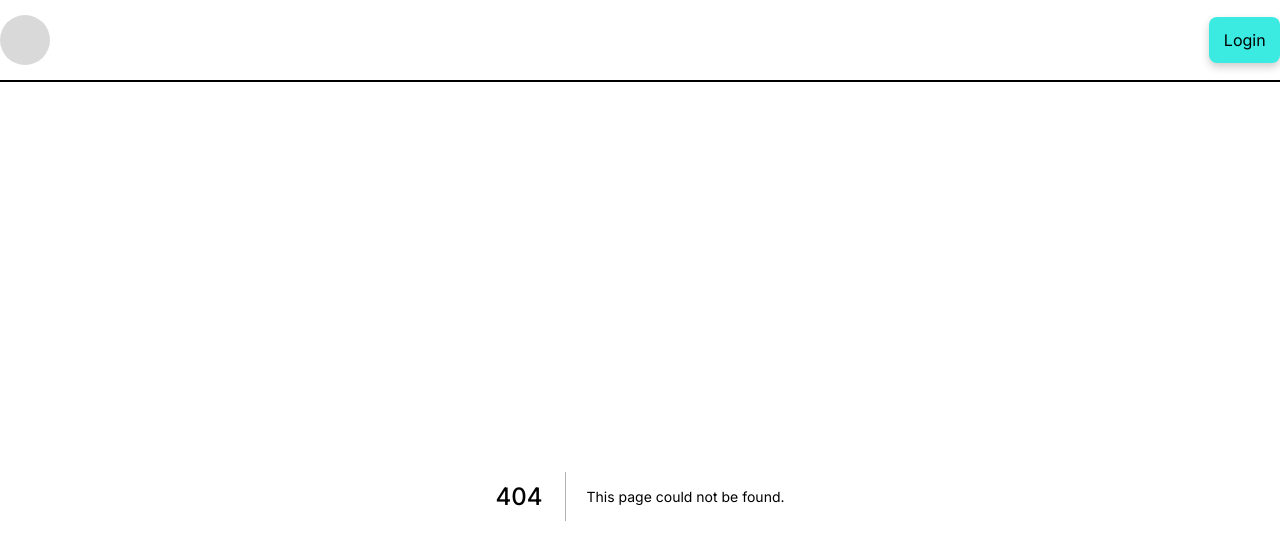
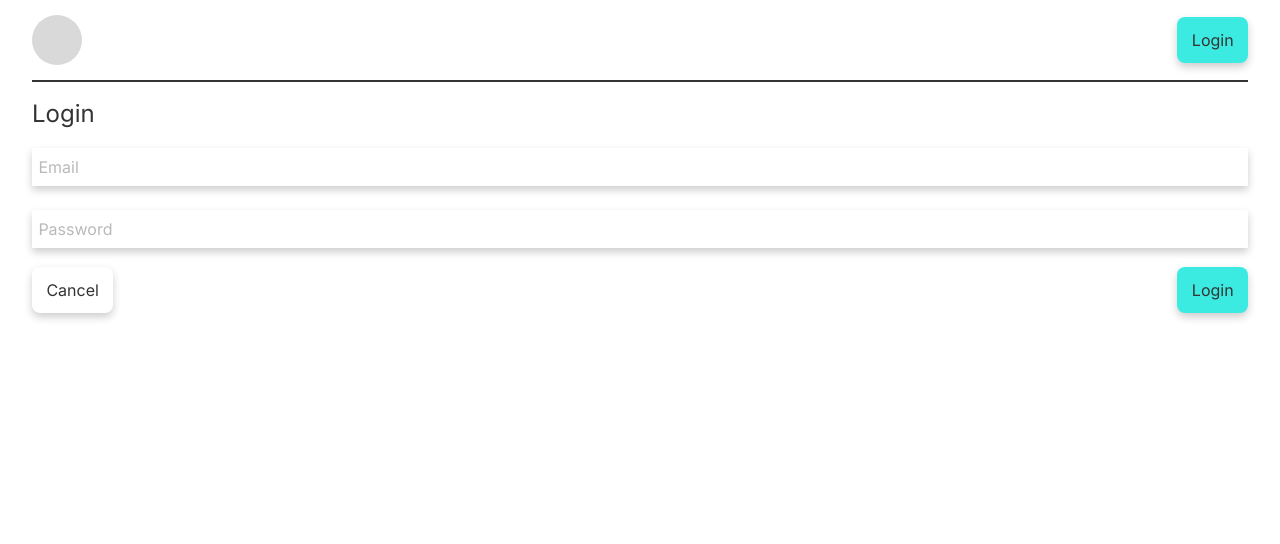
Before and after one commit to LeftsideMartian/family-tracker, a Next.js app: page /login in a window 1280 px wide. Before the commit this address had no page. Shown: the top 544 px of the page. Built offline with nearby package versions, Linux system fonts and the light colour scheme.

Commit message:
Feat: Login page and FloatingLabelInput component

```diff
--- a/src/app/globals.css
+++ b/src/app/globals.css
@@ -1,4 +1,5 @@
 @import url('https://fonts.googleapis.com/css2?family=Inter:ital,opsz,wght@0,14..32,100..900;1,14..32,100..900&family=Montserrat:ital,wght@0,100..900;1,100..900&family=Poppins:wght@300;400;500;700&display=swap');
+
 @import 'tailwindcss';
 
 * {
@@ -8,6 +9,7 @@
     font-family: 'Inter', sans-serif;
     font-weight: 400;
     font-style: normal;
+    color: var(--color-black);
 }
 
 :root {
@@ -15,6 +17,8 @@
     --color-primary: #3bebe2;
     --color-warning: #fadc79;
     --color-error: #fa7979;
+    --color-grey: rgb(185, 185, 185);
+    --color-black: rgb(52, 52, 52);
     --bg-page: #ffffff;
 
     /* Margins */
@@ -39,8 +43,11 @@ h2 {
     font-size: var(--font-size-h2);
 }
 
+.pageHeading {
+    padding-bottom: 1rem;
+}
+
 .btn {
-    background-color: var(--color-primary);
     padding: 0.7em 0.9em;
     border-radius: 0.5rem;
     font-size: 1rem;
@@ -49,3 +56,12 @@ h2 {
 
     cursor: pointer;
 }
+
+.btn-primary {
+    background-color: var(--color-primary);
+}
+
+.btnGroup {
+    display: flex;
+    justify-content: space-between;
+}
--- a/src/app/layout.tsx
+++ b/src/app/layout.tsx
@@ -1,5 +1,5 @@
 import Header from '@/components/Header';
-import '@/app/globals.css';
+import './globals.css';
 
 export default function RootLayout({
     children,
--- /dev/null
+++ b/src/app/login/page.tsx
@@ -0,0 +1,22 @@
+import FloatingLabelInput from '@/components/FloatingLabelInput';
+
+const Login = () => {
+    return (
+        <div>
+            <h2 className='pageHeading'>Login</h2>
+            <form>
+                <FloatingLabelInput type='text' id='email' labelText='Email' />
+                <FloatingLabelInput
+                    type='text'
+                    id='password'
+                    labelText='Password'
+                />
+                <div className='btnGroup' style={{ marginTop: '-0.3rem' }}>
+                    <button className='btn'>Cancel</button>
+                    <button className='btn btn-primary'>Login</button>
+                </div>
+            </form>
+        </div>
+    );
+};
+export default Login;
--- a/src/app/page.tsx
+++ b/src/app/page.tsx
@@ -7,7 +7,7 @@ export default function Home() {
             <h2 className='homePageSubheading'>
                 Manage your schedules, meals, and household
             </h2>
-            <button className='btn'>Get started</button>
+            <button className='btn btn-primary'>Get started</button>
         </div>
     );
 }
--- /dev/null
+++ b/src/components/FloatingLabelInput.tsx
@@ -0,0 +1,18 @@
+import '@/components/styles.css';
+import { HTMLInputTypeAttribute } from 'react';
+
+interface FloatingLabelInputProps {
+    type: HTMLInputTypeAttribute;
+    id: string;
+    labelText: string;
+}
+
+const FloatingLabelInput = (props: FloatingLabelInputProps) => {
+    return (
+        <div className='inputGroup'>
+            <input type={props.type} id={props.id} placeholder=' ' />
+            <label htmlFor={props.id}>{props.labelText}</label>
+        </div>
+    );
+};
+export default FloatingLabelInput;
--- a/src/components/Header.tsx
+++ b/src/components/Header.tsx
@@ -8,7 +8,7 @@ const Header = () => {
                 <div>
                     <HeaderLogo />
                 </div>
-                <button className='btn'>Login</button>
+                <button className='btn btn-primary'>Login</button>
             </nav>
 
             <hr className='headerLine' />
--- a/src/components/styles.css
+++ b/src/components/styles.css
@@ -13,5 +13,48 @@ nav {
 }
 
 .headerLine {
-    border: 1px solid black;
+    border: 1px solid var(--color-black);
 }
+
+/* FloatingLabelInput */
+.inputGroup {
+    display: flex;
+    flex-direction: column;
+    position: relative;
+    margin-bottom: 1.5rem;
+}
+
+.inputGroup input {
+    padding: 0.6em 1em;
+    background-color: transparent;
+    border: none;
+    font-size: 14px;
+    font-weight: 300;
+    transition: 300ms ease;
+    box-shadow: 0px 4px 8px rgba(0, 0, 0, 0.2);
+}
+
+.inputGroup input:focus {
+    outline: none;
+    border-color: var(--color-primary);
+    box-shadow: 0px 4px 8px rgba(0, 0, 0, 0.2);
+}
+
+.inputGroup label {
+    position: absolute;
+    margin-left: 0.4rem;
+    height: 100%;
+    display: flex;
+    align-items: center;
+    transition: 150ms ease;
+    color: var(--color-grey);
+}
+
+.inputGroup input:focus + label,
+input:not(:placeholder-shown) + label {
+    transform: translateY(-0.5rem);
+    background-color: var(--bg-page);
+    height: 1rem;
+    padding: 0 0.2rem;
+    color: var(--color-black);
+}
```
